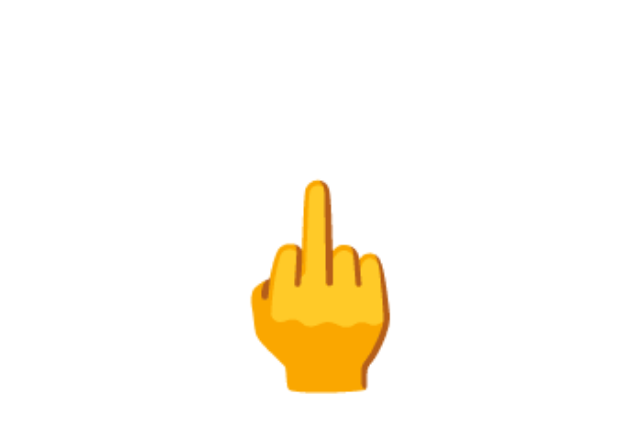
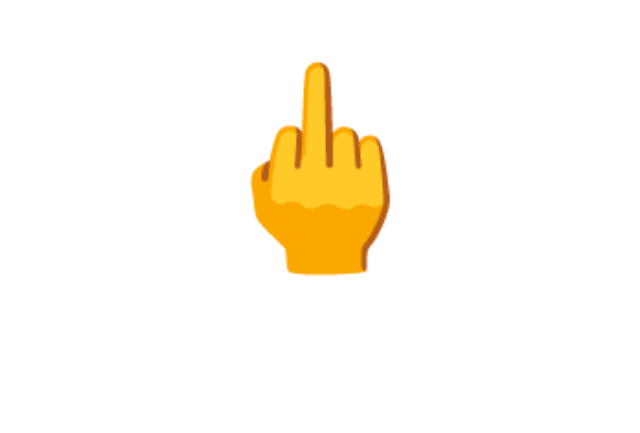
Before and after one commit to sethcwhiting/ham, a plain HTML site: page index.html in a window 1280 px wide. Shown: the part 247-680 px from the top of the page, without its empty margins (320-960 px from the left). Drawn offline with Linux system fonts and the light colour scheme.

Commit message:
positioning

```diff
--- a/index.html
+++ b/index.html
@@ -10,7 +10,7 @@
                 position: absolute;
                 top: 50%;
                 left: 50%;
-                transform: translate(-50%, -50%);
+                transform: translate(-50%, -100%);
             }
         </style>
     </head>
```
